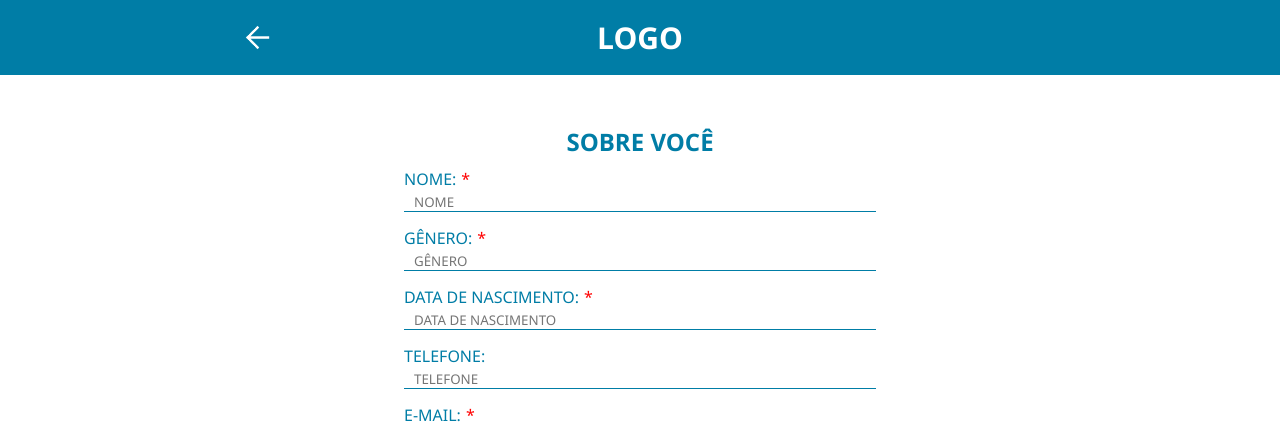
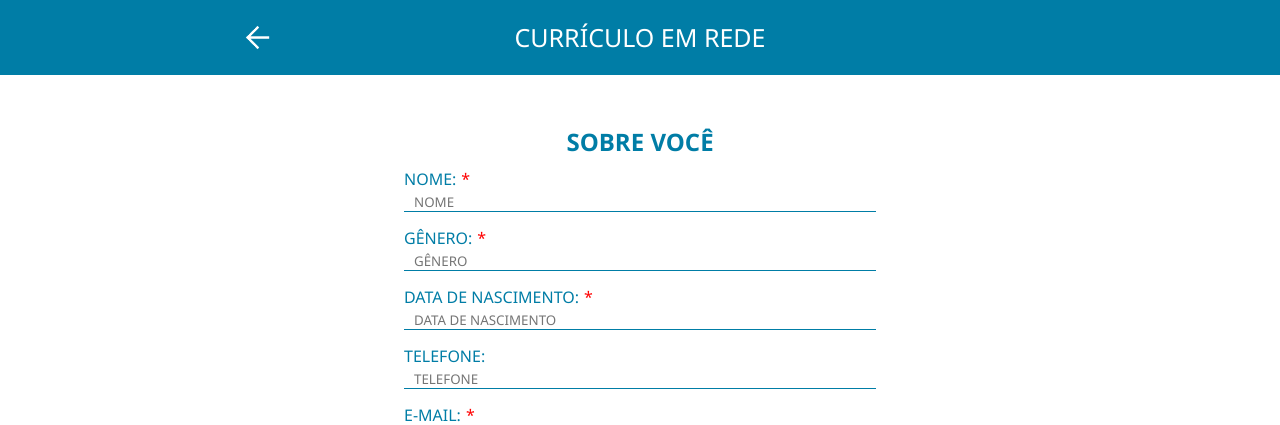
Before and after one commit to MarcosAthirson/projetoIntegrador, a Flask app: page /pageReceberInfo in a window 1280 px wide. Shown: the top 425 px of the page. Run offline with Flask 3, Linux system fonts and the light colour scheme.

Commit message:
atualizado

```diff
--- a/static/css/info.css
+++ b/static/css/info.css
@@ -42,9 +42,10 @@ header a img{
 
 header h1{
     color: white;
-    font-size: 30px;
     text-align: center;
     line-height: 35px;
+    font-size: 25px;
+    font-weight: normal;
 }
 
 /*main*/
--- a/templates/info.html
+++ b/templates/info.html
@@ -9,7 +9,7 @@
     <header>
         <div class="center">
             <a href="/"><img src="../static/imgs/arrow_back.png"></a>
-            <h1>LOGO</h1>
+            <h1>CURRÍCULO EM REDE</h1>
         </div><!--center-->
     </header>
 
```
